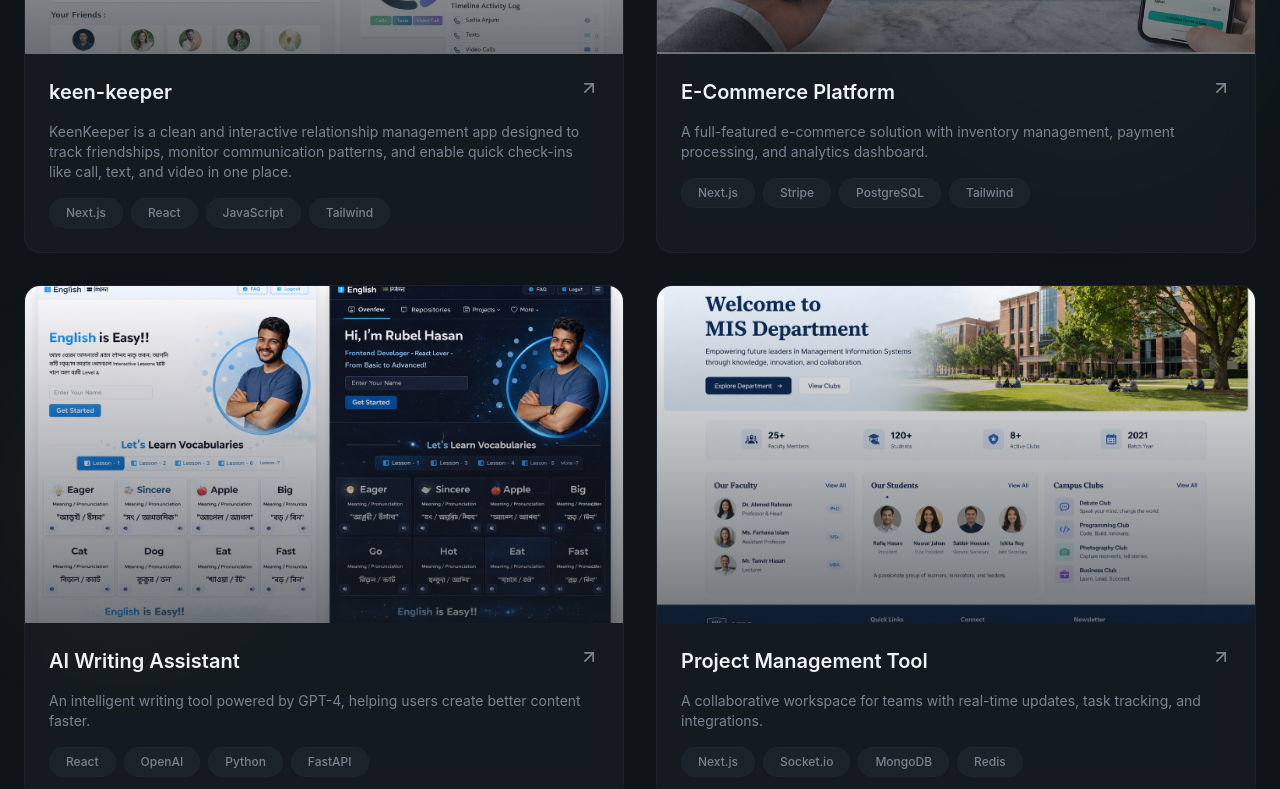
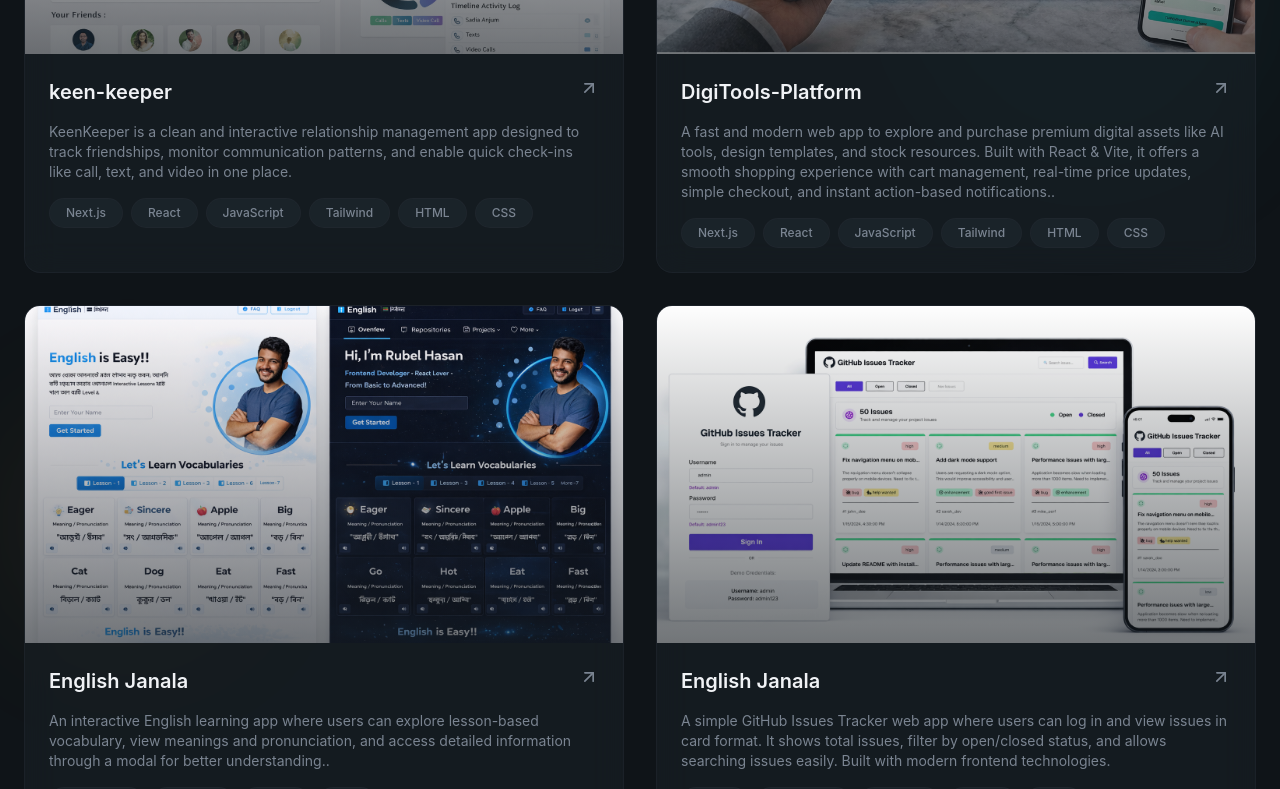
Before and after one commit to Rubelhasan-Hub/My-portfolio, a React (Vite) app: page / in a window 1280 px wide. Shown: the part 2960-3749 px from the top of the page. Built offline with nearby package versions, Linux system fonts and the light colour scheme.

Commit message:
added the all images of my projects and added the all lins of my projects like live links and github links

```diff
--- a/src/section/Projects.jsx
+++ b/src/section/Projects.jsx
@@ -7,36 +7,36 @@ const projects = [
     description:
       "KeenKeeper is a clean and interactive relationship management app designed to track friendships, monitor communication patterns, and enable quick check-ins like call, text, and video in one place.",
     image: "/Image/project1.png",
-    tags: ["Next.js", "React", "JavaScript", "Tailwind"],
+    tags: ["Next.js", "React", "JavaScript", "Tailwind","HTML","CSS"],
     link: "https://keen-keeper-ashen.vercel.app",
     github: "https://github.com/Rubelhasan-Hub/keen-keeper",
   },
   {
-    title: "E-Commerce Platform",
+    title: "DigiTools-Platform",
     description:
-      "A full-featured e-commerce solution with inventory management, payment processing, and analytics dashboard.",
+      "A fast and modern web app to explore and purchase premium digital assets like AI tools, design templates, and stock resources. Built with React & Vite, it offers a smooth shopping experience with cart management, real-time price updates, simple checkout, and instant action-based notifications..",
     image: "/Image/project2.png",
-    tags: ["Next.js", "Stripe", "PostgreSQL", "Tailwind"],
-    link: "#",
-    github: "#",
+    tags: ["Next.js", "React", "JavaScript", "Tailwind","HTML","CSS"],
+    link: "https://digitools-explore-the-new-world.netlify.app/",
+    github: "https://github.com/Rubelhasan-Hub/DigiTools-Platform",
   },
   {
-    title: "AI Writing Assistant",
+    title: "English Janala",
     description:
-      "An intelligent writing tool powered by GPT-4, helping users create better content faster.",
+      "An interactive English learning app where users can explore lesson-based vocabulary, view meanings and pronunciation, and access detailed information through a modal for better understanding..",
     image: "/Image/project3.png",
-    tags: ["React", "OpenAI", "Python", "FastAPI"],
-    link: "#",
-    github: "#",
+    tags: ["JavaScript", "Tailwind","HTML","CSS"],
+    link: "https://english-janala-code-nu.vercel.app",
+    github: "https://github.com/Rubelhasan-Hub/English-janala-code",
   },
   {
-    title: "Project Management Tool",
+    title: "English Janala",
     description:
-      "A collaborative workspace for teams with real-time updates, task tracking, and integrations.",
+      "A simple GitHub Issues Tracker web app where users can log in and view issues in card format. It shows total issues, filter by open/closed status, and allows searching issues easily. Built with modern frontend technologies.",
     image: "/Image/project4.png",
-    tags: ["Next.js", "Socket.io", "MongoDB", "Redis"],
-    link: "#",
-    github: "#",
+    tags: ["React", "JavaScript", "Tailwind","HTML","CSS"],
+    link: "https://github-issue-tracker00112.netlify.app/",
+    github: "https://github.com/Rubelhasan-Hub/B13-A5-Github-Issue-Tracker",
   },
 ];
 
```
Also changed, not shown: public/Image/project4.png.
